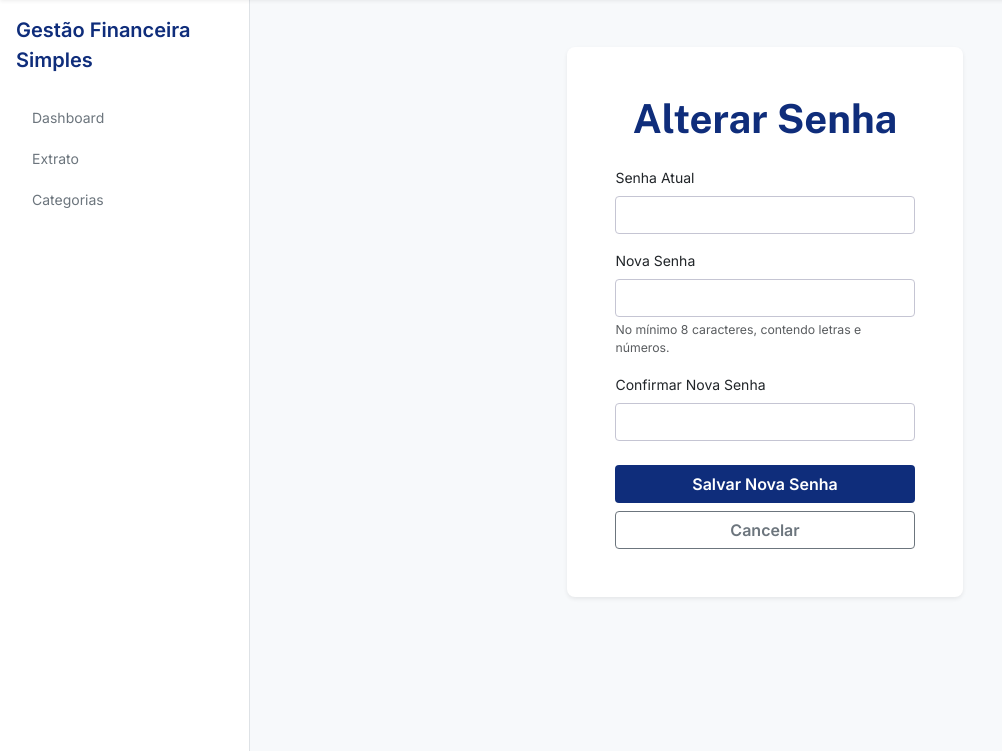
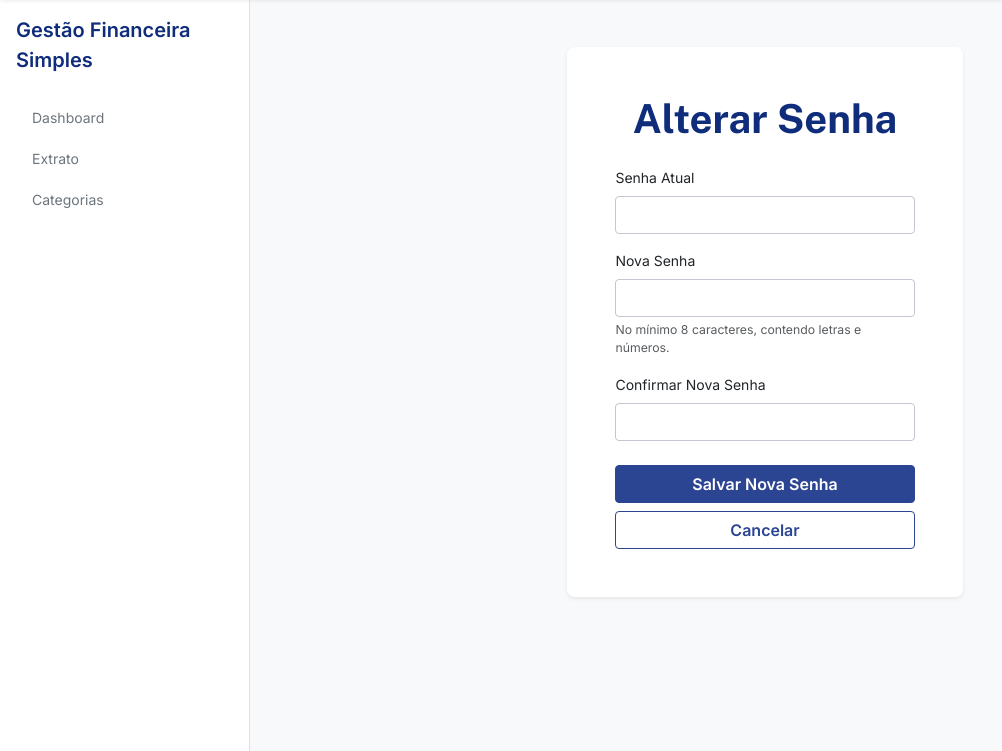
Before and after one commit to DarioLBRMonteiro/sistema_financeiro_vibecoding, a PHP site: page /sistema_financeiro/perfil/senha in a window 1280 px wide. Shown: the part 49-800 px from the top of the page, without its empty margins (0-1002 px from the left). Run offline with PHP 8.4, Linux system fonts and the light colour scheme; the visitor is signed in with stand-in values (Sample User, id 1).

Commit message:
Testando etapas de codificacao

```diff
--- a/app/views/perfil/senha.php
+++ b/app/views/perfil/senha.php
@@ -41,10 +41,10 @@ require_once dirname(__DIR__) . '/templates/header.php';
                     </div>
 
                     <div class="d-grid gap-2">
-                        <button type="submit" class="btn text-white fw-semibold" style="background-color: var(--gfs-primary); border-radius: var(--gfs-border-radius);">
+                        <button type="submit" class="btn btn-primary fw-semibold">
                             Salvar Nova Senha
                         </button>
-                        <a href="<?php echo Sanitizer::e($config['app_url']); ?>/dashboard" class="btn btn-outline-secondary fw-semibold" style="border-radius: var(--gfs-border-radius);">
+                        <a href="<?php echo Sanitizer::e($config['app_url']); ?>/dashboard" class="btn btn-secondary fw-semibold">
                             Cancelar
                         </a>
                     </div>
```
